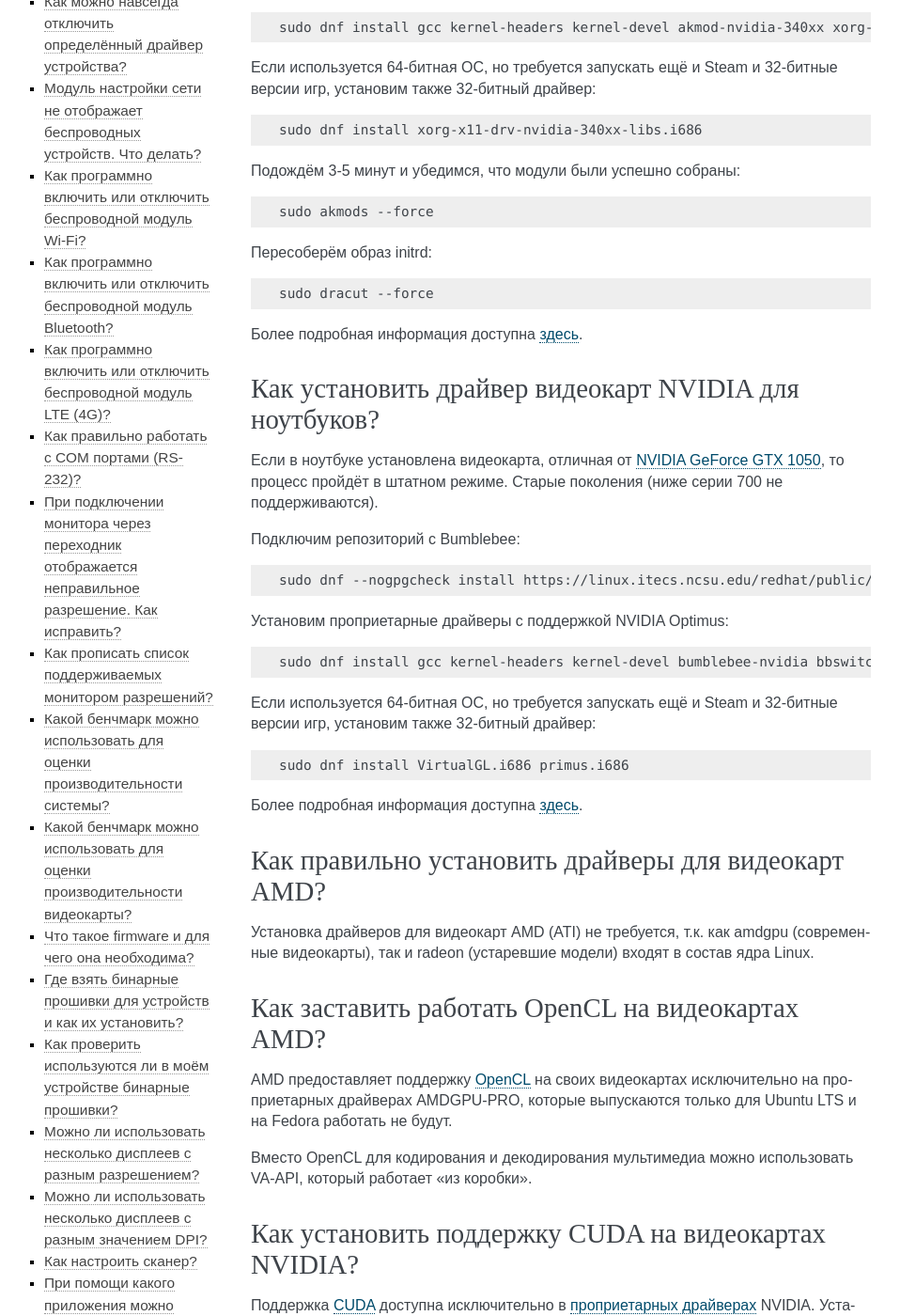
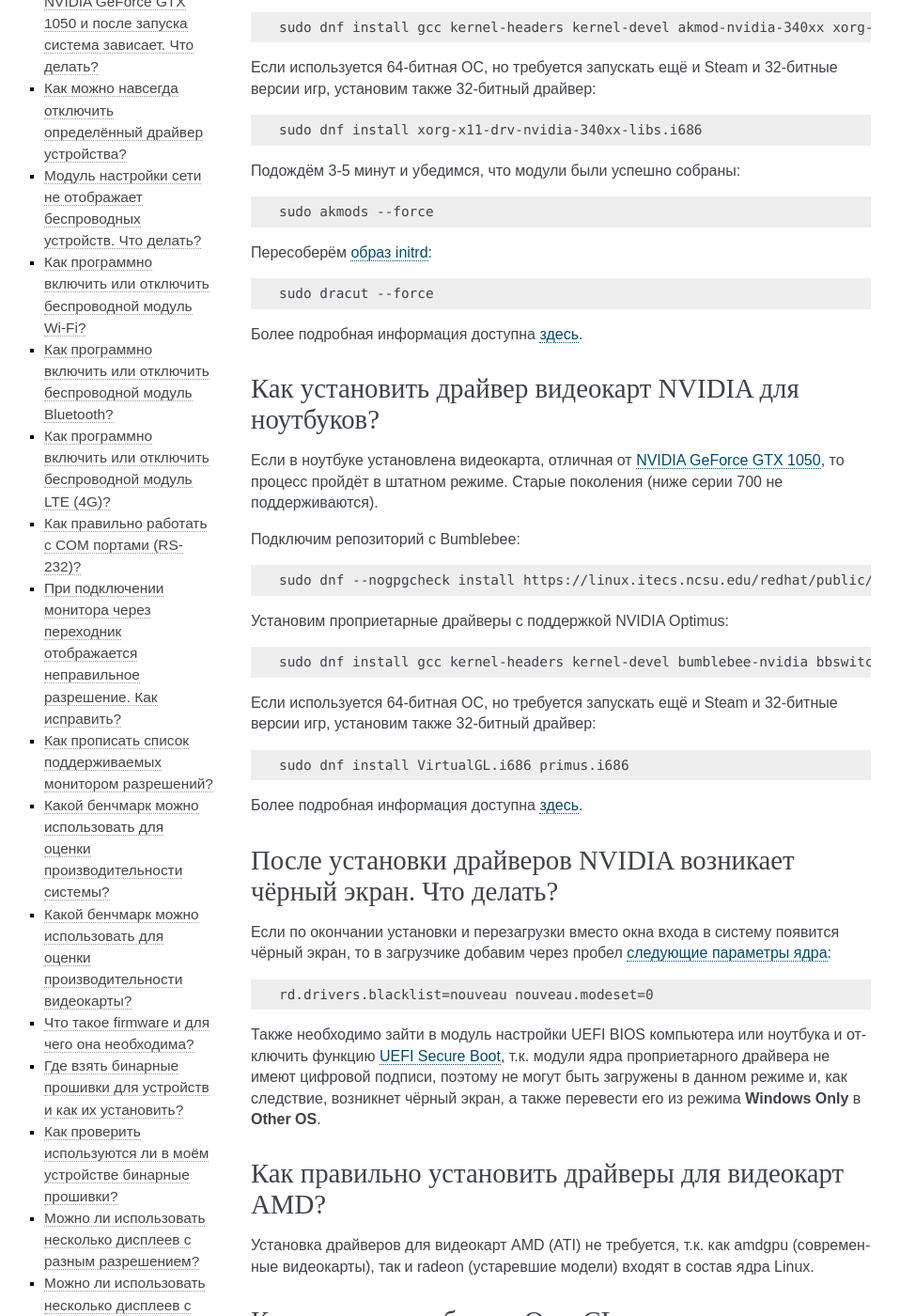
Before and after one commit to RussianFedora/FAQ, a Sphinx documentation site: the page built from source/hardware.rst, in a window 1280 px wide and 1400 px high, scrolled down 1788 px. Shown: the whole window at 94% size, without its empty margins (153-1111 px from the left). Built offline with Sphinx 7.4.7, drawn with Linux system fonts in a browser that asks for light colours; some of the changed text lies outside the part shown.

Commit message:
Added question with NVIDIA trobleshooting.
Added more internal hyperlinks.

```diff
--- a/source/hardware.rst
+++ b/source/hardware.rst
@@ -61,7 +61,7 @@
 
     sudo akmods --force
 
-Пересоберём образ initrd:
+Пересоберём :ref:`образ initrd <initrd-rebuild>`:
 
 .. code-block:: text
 
@@ -95,7 +95,7 @@
 
     sudo akmods --force
 
-Пересоберём образ initrd:
+Пересоберём :ref:`образ initrd <initrd-rebuild>`:
 
 .. code-block:: text
 
@@ -129,7 +129,7 @@
 
     sudo akmods --force
 
-Пересоберём образ initrd:
+Пересоберём :ref:`образ initrd <initrd-rebuild>`:
 
 .. code-block:: text
 
@@ -164,6 +164,20 @@
     sudo dnf install VirtualGL.i686 primus.i686
 
 Более подробная информация доступна `здесь <https://www.easycoding.org/2017/01/11/pravilnaya-ustanovka-drajverov-nvidia-v-fedora.html>`__.
+
+.. index:: video, gpu, repository, nvidia, drivers, third-party, bumblebee, primus, optimus
+.. _nvidia-troubleshooting:
+
+После установки драйверов NVIDIA возникает чёрный экран. Что делать?
+=======================================================================
+
+Если по окончании установки и перезагрузки вместо окна входа в систему появится чёрный экран, то в загрузчике добавим через пробел :ref:`следующие параметры ядра <kernelpm-once>`:
+
+.. code-block:: text
+
+    rd.drivers.blacklist=nouveau nouveau.modeset=0
+
+Также необходимо зайти в модуль настройки UEFI BIOS компьютера или ноутбука и отключить функцию :ref:`UEFI Secure Boot <secure-boot>`, т.к. модули ядра проприетарного драйвера не имеют цифровой подписи, поэтому не могут быть загружены в данном режиме и, как следствие, возникнет чёрный экран, а также перевести его из режима **Windows Only** в **Other OS**.
 
 .. index:: video, gpu, amd, ati, drivers
 .. _amd-drivers:
```
